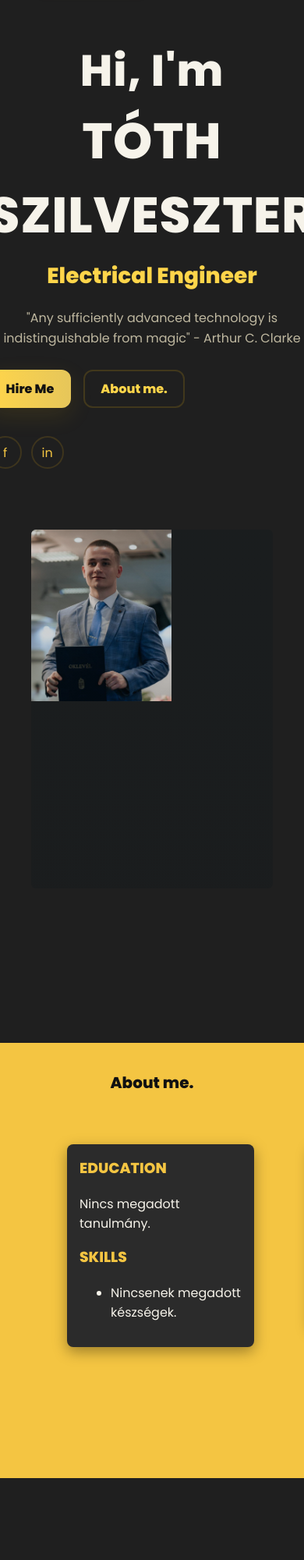
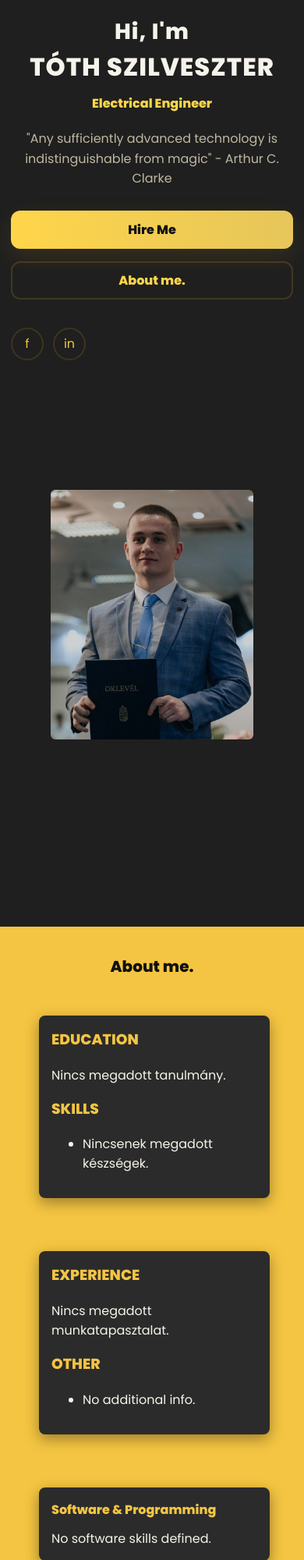
Before and after one commit to szilve60/resume, a Django app: page / in a window 390 px wide; the page is wider, and only the part inside the window is pictured. Shown: the part 87-2087 px from the top of that part at 78% size. Before the commit the page ends 1982 px from the top of that part, so only its background shows below. Run offline with Django 4.2, Linux system fonts and the light colour scheme; data comes from the database, SQL or seed files in the repository; data that the repository does not hold is empty.

Commit message:
Improve mobile responsiveness: stack grid, scale hero and images

```diff
--- a/resume/static/css/style.css
+++ b/resume/static/css/style.css
@@ -75,8 +75,28 @@ main{display:block}
 @media (max-width:800px){
   .hero{flex-direction:column}
   .hero-right{width:100%;}
-  .profile{width:180px;height:220px}
-  .content-grid{flex-direction:column}
+  .profile{width:220px;height:280px}
+  .content-grid{grid-template-columns:1fr;gap:20px;padding:18px}
+  .hero{padding:28px 18px;min-height:calc(100vh - 120px)}
+  .hero-title{font-size:36px}
+  .hero-name{font-size:40px}
+  .hero-role{font-size:18px}
+}
+
+@media (max-width:480px){
+  .hero{padding:20px 14px}
+  .hero-title{font-size:28px}
+  .hero-name{font-size:32px}
+  .hero-role{font-size:16px}
+  .hero-copy{max-width:100%;padding:0 6px}
+  .hero-cta{flex-direction:column;align-items:center}
+  .btn{width:100%;text-align:center}
+  .hero-right{order:2;margin-top:18px}
+  .hero-left{order:1}
+  .image-card{width:260px;height:320px}
+  .profile{width:100%;height:100%;object-fit:cover}
+  .content-grid{padding:12px;gap:16px}
+  .content-grid{grid-template-columns:1fr}
 }
 
 /* Skill card styles (moved here to ensure correct loading order) */
```
